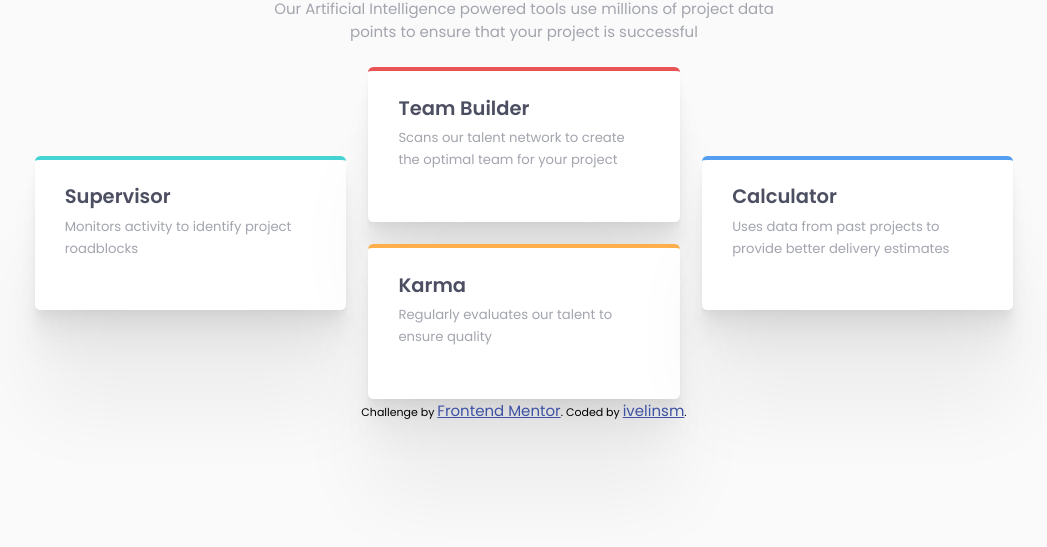
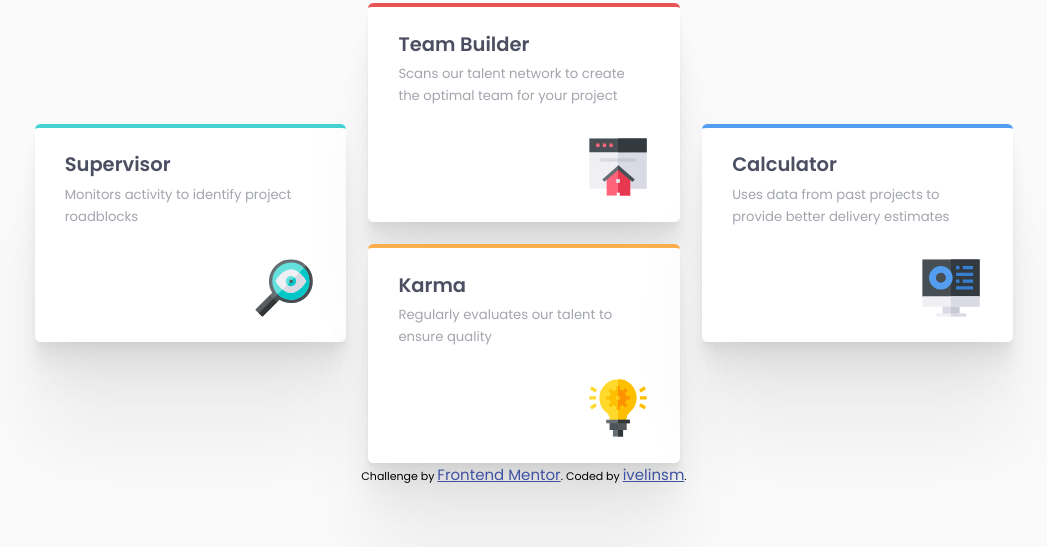
Before and after one commit to ivelinsm/four-card-feature-section, a plain HTML site: page index.html in a window 1280 px wide. Shown: the part 253-800 px from the top of the page, without its empty margins (116-1163 px from the left). Drawn offline with Linux system fonts and the light colour scheme; the site is published under a folder, as on GitHub Pages, so addresses that start at the root find nothing.

Commit message:
modified:   index.html

```diff
--- a/index.html
+++ b/index.html
@@ -28,24 +28,24 @@
       <div class="container__card" id="card-1">
         <h3 class="container__card_title subtitle">Supervisor</h3>
         <p class="container__card_text text">Monitors activity to identify project roadblocks</p>
-        <img src="/images/icon-supervisor.svg" alt="">
+        <img src="./images/icon-supervisor.svg" alt="">
       </div>
       <div class="container__card" id="card-2">
         <h3 class="container__card_title subtitle">Team Builder</h3>
         <p class="container__card_text text">Scans our talent network to create the optimal team for
         your project</p>
-        <img src="/images/icon-team-builder.svg" alt="">
+        <img src="./images/icon-team-builder.svg" alt="">
       </div>
       <div class="container__card" id="card-3">
         <h3 class="container__card_title subtitle">Karma</h3>
         <p class="container__card_text text">Regularly evaluates our talent to ensure quality</p>
-        <img src="/images/icon-karma.svg" alt="">
+        <img src="./images/icon-karma.svg" alt="">
       </div>
       <div class="container__card" id="card-4">
         <h3 class="container__card_title subtitle">Calculator</h3>
         <p class="container__card_text text">Uses data from past projects to provide better delivery
         estimates</p>
-        <img src="/images/icon-calculator.svg" alt="">
+        <img src="./images/icon-calculator.svg" alt="">
       </div>
     </main>
 
```
